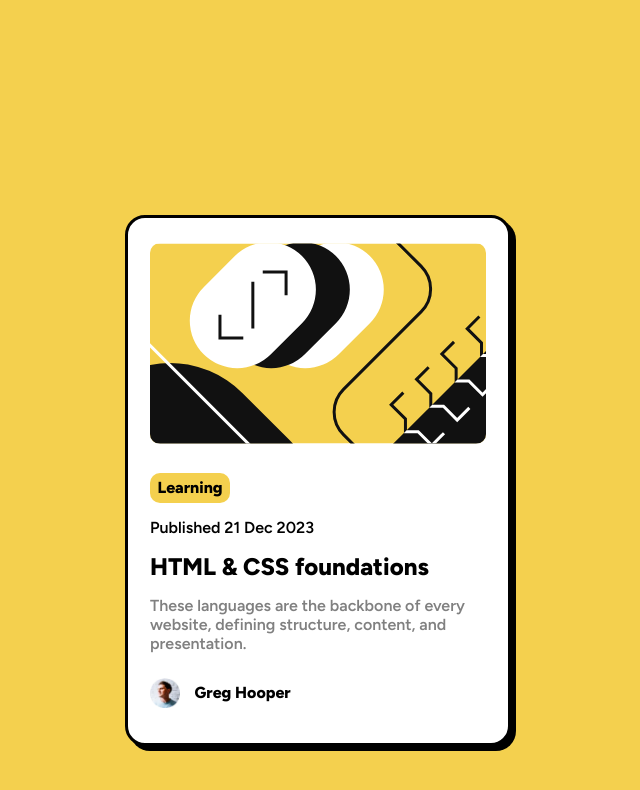
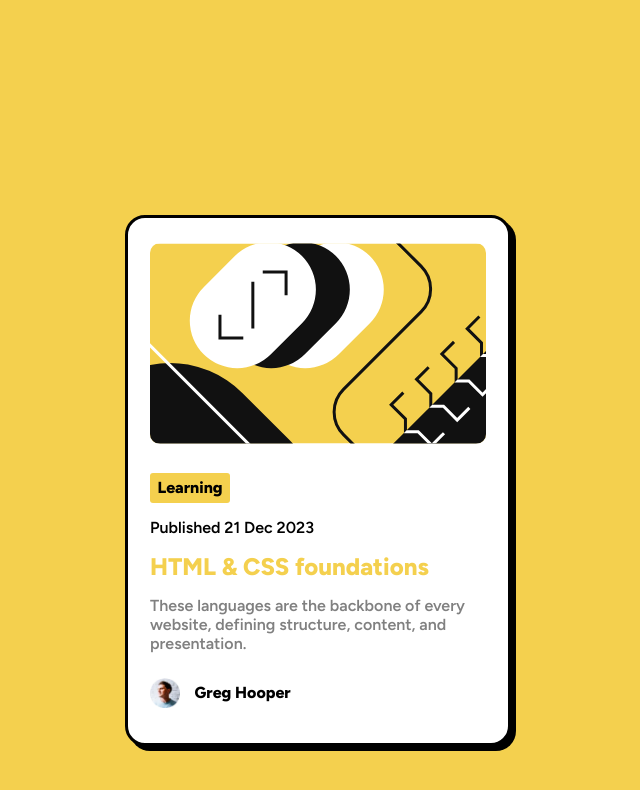
Before and after one commit to aliefabdussalam/blog-preview-card, a plain HTML site: page index.html in a window 1280 px wide. In both pictures the pointer is over the element 640 px from the left and 566 px from the top of the page. Shown: the whole page, without its empty margins (322-962 px from the left). Drawn offline with Linux system fonts and the light colour scheme.

Commit message:
adjust button

```diff
--- a/style/style.css
+++ b/style/style.css
@@ -32,7 +32,7 @@ body{
     font-weight: 800;
     width: 80px;
     height: 30px;
-    border-radius: 10px;
+    border-radius: 3px;
     text-align: center;
     margin-top: 25px;
 }
@@ -49,6 +49,9 @@ body{
 .title .textTitle{
     font-size: x-large;
     font-weight: 800;
+}
+.title .textTitle:hover{
+    color: hsl(47, 88%, 63%);
 }
 .desc{
     color: hsl(0, 0%, 50%);
```
